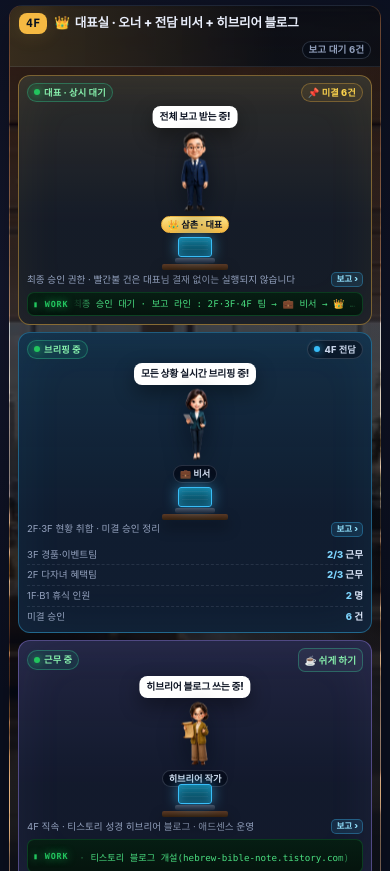
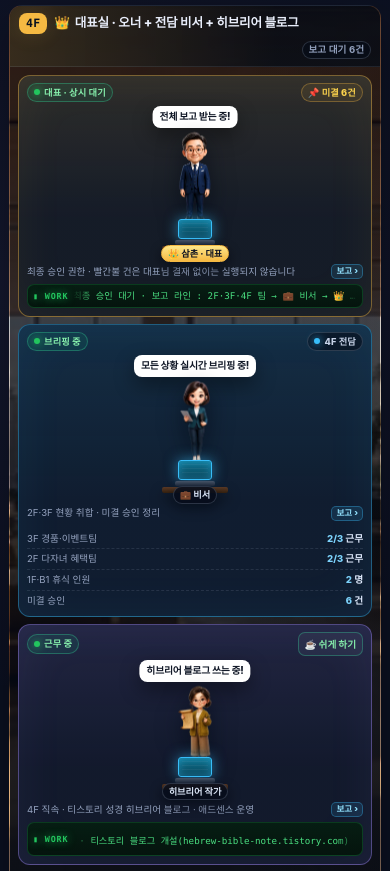
Before and after one commit to mannasys99-afk/ai-company, a plain HTML site: page index.html in a window 390 px wide. Shown: the part 1760-2631 px from the top of the page. Drawn offline with Linux system fonts and the light colour scheme.

Commit message:
캐릭터를 책상 뒤 입체 배치(이름표를 책상 앞으로) · 캐릭터 크기 확대 · 사무실 배경 밝기 조정

```diff
--- a/index.html
+++ b/index.html
@@ -155,7 +155,7 @@
   /* ---------- floors ---------- */
   .floor{margin-top:16px; border:1px solid var(--line); border-radius:16px; overflow:hidden;
     background-color:#0a1220;
-    background-image:linear-gradient(180deg, rgba(3,8,18,.50), rgba(3,8,18,.88)), var(--bg, none);
+    background-image:linear-gradient(180deg, rgba(3,8,18,.40), rgba(3,8,18,.84)), var(--bg, none);
     background-size:cover, cover; background-position:center top, center top; background-repeat:no-repeat;
     box-shadow:0 16px 40px rgba(0,0,0,.34)}
   .floor-head{display:flex; align-items:center; gap:10px; padding:10px 12px; background-color:rgba(5,11,22,.74);
@@ -219,16 +219,17 @@
 
   /* ---------- 3D 치비 캐릭터 (assets/chars) ---------- */
   .fig-wrap{position:relative; display:inline-flex; align-items:flex-end; justify-content:center; line-height:0}
-  .fig{height:88px; width:auto; max-width:132px; display:block; object-fit:contain;
+  .fig{height:102px; width:auto; max-width:150px; display:block; object-fit:contain;
     filter:drop-shadow(0 9px 12px rgba(2,6,16,.6)); animation:figbob 6s ease-in-out infinite}
   @keyframes figbob{0%,100%{transform:translateY(0)}50%{transform:translateY(-2px)}}
-  .fig.xl{height:108px; max-width:170px}
-  .fig.lg{height:98px; max-width:150px}
-  .guest .fig{height:64px; max-width:104px}
+  .fig.xl{height:124px; max-width:190px}
+  .fig.lg{height:112px; max-width:170px}
+  .guest .fig{height:76px; max-width:120px}
   .fig-fb{display:none; font-size:30px; line-height:1}
   .fig-wrap.imgfail .fig{display:none}
   .fig-wrap.imgfail .fig-fb{display:block}
-  .card.desk-card .desk{margin-top:-8px}
+  .card .scene > .desk{margin-top:-12px; position:relative; z-index:2}
+  .card .scene > .tag{margin-top:-10px; position:relative; z-index:3; box-shadow:0 5px 12px rgba(2,6,16,.45)}
   .gl-face{width:22px; height:22px; border-radius:7px; object-fit:cover; object-position:50% 4%;
     background:radial-gradient(circle at 35% 25%, #24344f, #0d1728); border:1px solid rgba(148,163,184,.32); display:block; flex:0 0 auto}
   .dr-ava{position:relative; overflow:hidden}
@@ -618,12 +619,12 @@
     .ava{width:42px; height:42px; font-size:23px; border-width:1.5px}
     .ava.xl{width:54px; height:54px; font-size:29px}
     .ava.empty{font-size:20px}
-    .fig{height:64px; max-width:100px}
-    .fig.xl{height:80px; max-width:124px}
-    .fig.lg{height:72px; max-width:112px}
-    .guest .fig{height:50px; max-width:80px}
+    .fig{height:76px; max-width:116px}
+    .fig.xl{height:92px; max-width:140px}
+    .fig.lg{height:84px; max-width:128px}
+    .guest .fig{height:58px; max-width:92px}
     .gl-face{width:19px; height:19px; border-radius:6px}
-    .card.desk-card .desk{margin-top:-6px}
+    .card .scene > .desk{margin-top:-8px}
     .floor{background-image:linear-gradient(180deg, rgba(3,8,18,.44), rgba(3,8,18,.88)), var(--bg-sm, var(--bg, none))}
     .tag{font-size:9.2px; padding:1px 6px}
     .laptop{width:40px; height:26px}
@@ -806,12 +807,12 @@
               <div class="bubble">전체 보고 받는 중!</div>
               <div class="person">
                 <span class="fig-wrap" aria-hidden="true"><img class="fig xl" src="assets/chars/ceo.webp" alt="" decoding="async" onerror="this.closest('.fig-wrap').classList.add('imgfail')"><span class="fig-fb">👑</span></span>
-                <div class="tag gold">👑 삼촌 · 대표</div>
               </div>
               <div class="desk">
                 <div class="laptop lit"><span class="scr"></span><span class="base"></span></div>
                 <div class="plank"></div>
               </div>
+              <div class="tag gold">👑 삼촌 · 대표</div>
             </div>
             <div class="role"><span class="rl">최종 승인 권한 · 빨간불 건은 대표님 결재 없이는 실행되지 않습니다</span><span class="peek" aria-hidden="true">보고 ›</span></div>
             <div class="led"><span class="led-tag">▮ WORK</span><div class="led-track"><span class="led-static">최종 승인 대기 · 보고 라인 : 2F·3F·4F 팀 → 💼 비서 → 👑 삼촌(대표) · 모든 실행은 승인 후</span></div></div>
@@ -826,12 +827,12 @@
               <div class="bubble">모든 상황 실시간 브리핑 중!</div>
               <div class="person">
                 <span class="fig-wrap" aria-hidden="true"><img class="fig lg" src="assets/chars/secretary.webp" alt="" decoding="async" onerror="this.closest('.fig-wrap').classList.add('imgfail')"><span class="fig-fb">💼</span></span>
-                <div class="tag">💼 비서</div>
               </div>
               <div class="desk">
                 <div class="laptop lit"><span class="scr"></span><span class="base"></span></div>
                 <div class="plank"></div>
               </div>
+              <div class="tag">💼 비서</div>
             </div>
             <div class="role" title="2F·3F 현황 취합 · 미결 승인 정리"><span class="rl">2F·3F 현황 취합 · 미결 승인 정리</span><span class="peek" aria-hidden="true">보고 ›</span></div>
             <div class="sec-stats">
@@ -1555,18 +1556,15 @@ window.__BLOG_POSTS = [{"id":"01","no":"①","file":"01-성경-히브리어-입
       '<div class="scene">' +
         '<div class="bubble' + (on ? "" : " soft") + '">' + esc(on ? s.workBubble : "자리 비움 · " + place + "에서 휴식 중") + '</div>' +
         (on
-          ? '<div class="person">' +
-              figHtml(s.id, s.emoji) +
-              '<div class="tag">' + esc(s.name) + '</div>' +
-            '</div>'
-          : '<div class="person">' +
-              '<div class="ava empty" aria-hidden="true">🪑</div>' +
-              '<div class="tag dim">' + esc(s.name) + ' · 자리 비움</div>' +
-            '</div>') +
+          ? '<div class="person">' + figHtml(s.id, s.emoji) + '</div>'
+          : '<div class="person"><div class="ava empty" aria-hidden="true">🪑</div></div>') +
         '<div class="desk' + (on ? "" : " off") + '">' +
           '<div class="laptop' + (on ? " lit" : "") + '"><span class="scr"></span><span class="base"></span></div>' +
           '<div class="plank"></div>' +
         '</div>' +
+        (on
+          ? '<div class="tag">' + esc(s.name) + '</div>'
+          : '<div class="tag dim">' + esc(s.name) + ' · 자리 비움</div>') +
         (on ? "" : '<button type="button" class="vacant-note" data-goto="' + s.rest.spot + '" aria-label="' + esc(place) + ' 위치 보기">↘ ' + esc(place) + '에서 보기</button>') +
       '</div>' +
       '<div class="role"><span class="rl">' + esc(s.role) + '</span><span class="peek" aria-hidden="true">보고 ›</span></div>' +
```
